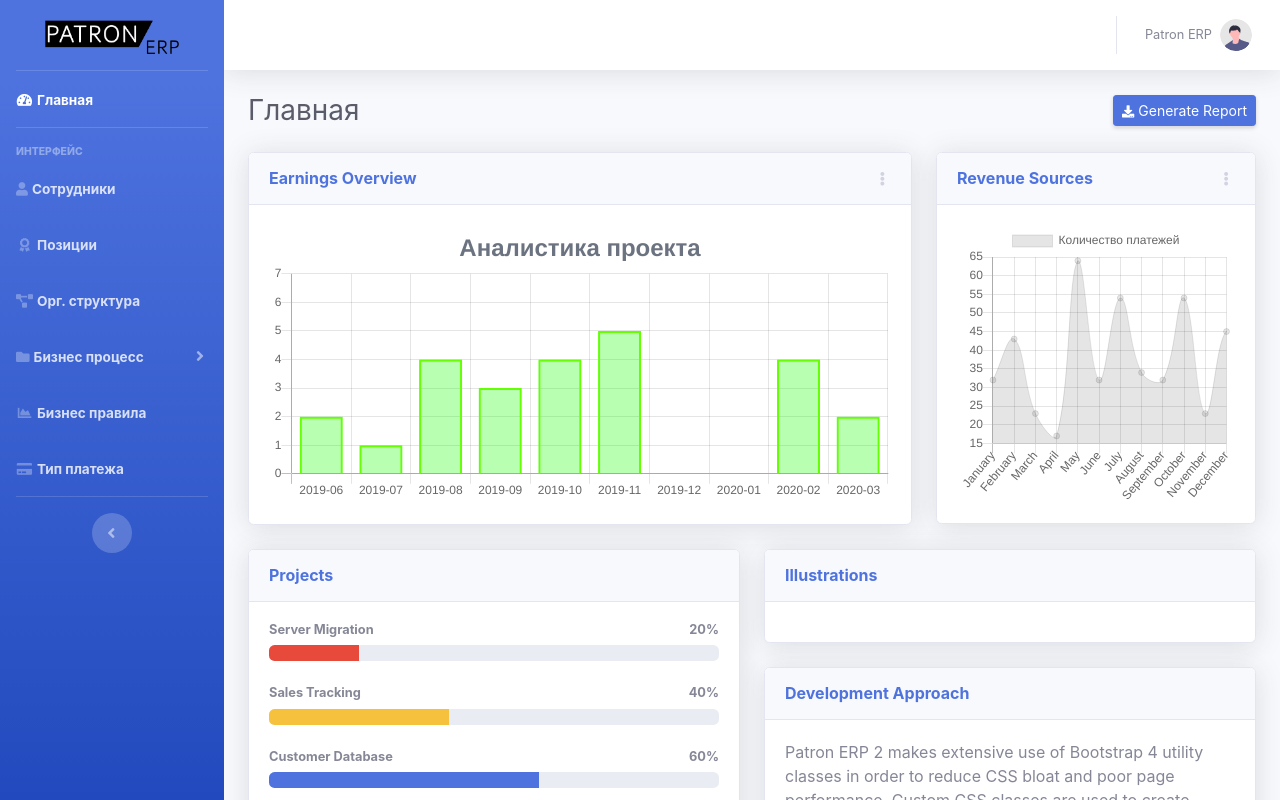
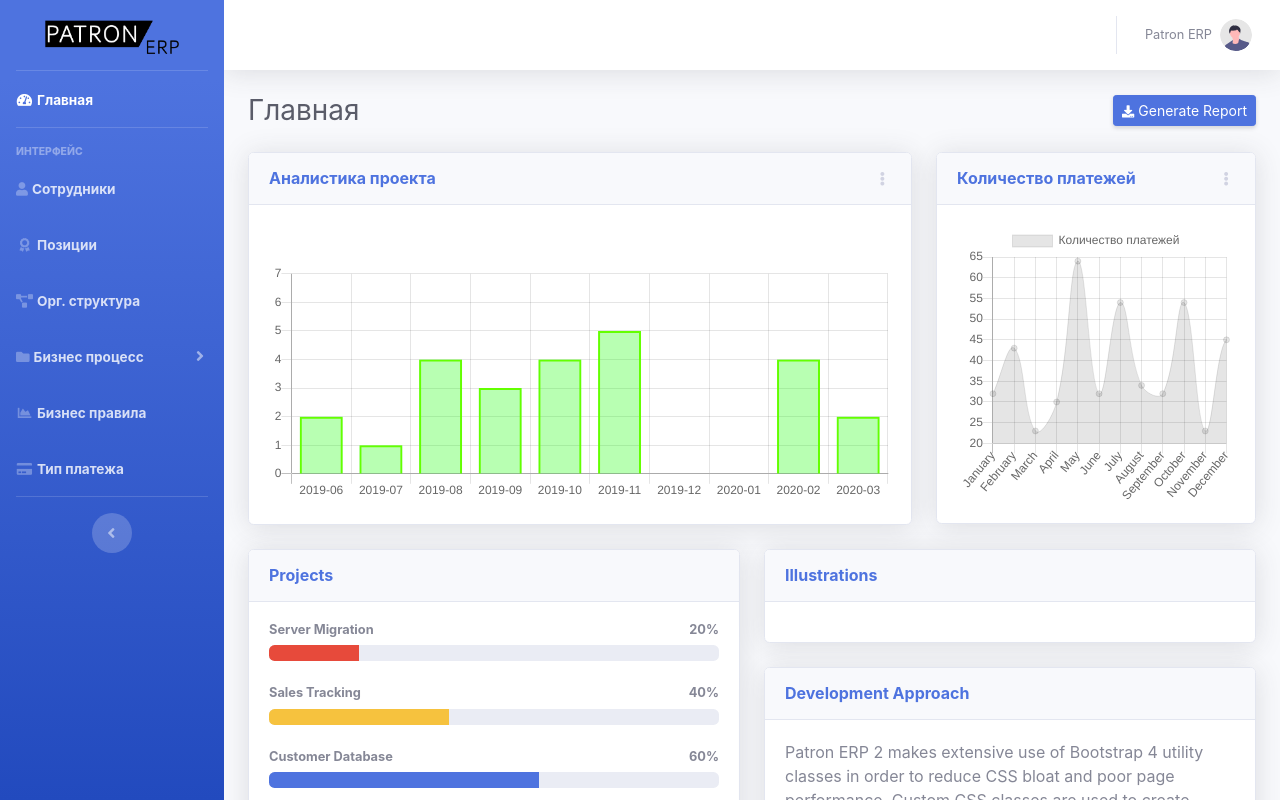
Before and after one commit to shaxzodbek-uzb/patron-hack-front, a Nuxt app: page / in a window 1280 px wide. Shown: the top 800 px of the page. Built offline with nearby package versions, Linux system fonts and the light colour scheme.

Commit message:
chart fixes

```diff
--- a/components/Chart/Line.vue
+++ b/components/Chart/Line.vue
@@ -38,7 +38,7 @@ export default {
               },
               {
                 x: 'Четвертый платеж',
-                y: 17,
+                y: 30,
               },
               {
                 x: 'Пятый платеж',
--- a/components/LineChart.vue
+++ b/components/LineChart.vue
@@ -3,7 +3,7 @@
     <div class="card shadow mb-4">
       <!-- Card Header - Dropdown -->
       <div class="card-header py-3 d-flex flex-row align-items-center justify-content-between">
-        <h6 class="m-0 font-weight-bold text-primary">Earnings Overview</h6>
+        <h6 class="m-0 font-weight-bold text-primary">Аналистика проекта</h6>
         <div class="dropdown no-arrow">
           <a
             class="dropdown-toggle"
@@ -69,7 +69,6 @@ export default {
         },
         title: {
           display: true,
-          text: 'Аналистика проекта',
           fontSize: 24,
           fontColor: '#6b7280',
         },
--- a/pages/index.vue
+++ b/pages/index.vue
@@ -19,7 +19,7 @@
         <div class="card shadow mb-4">
           <!-- Card Header - Dropdown -->
           <div class="card-header py-3 d-flex flex-row align-items-center justify-content-between">
-            <h6 class="m-0 font-weight-bold text-primary">Revenue Sources</h6>
+            <h6 class="m-0 font-weight-bold text-primary">Количество платежей</h6>
             <div class="dropdown no-arrow">
               <a
                 class="dropdown-toggle"
```
